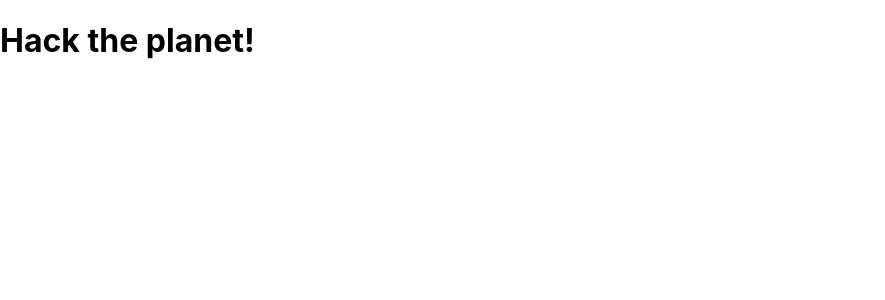
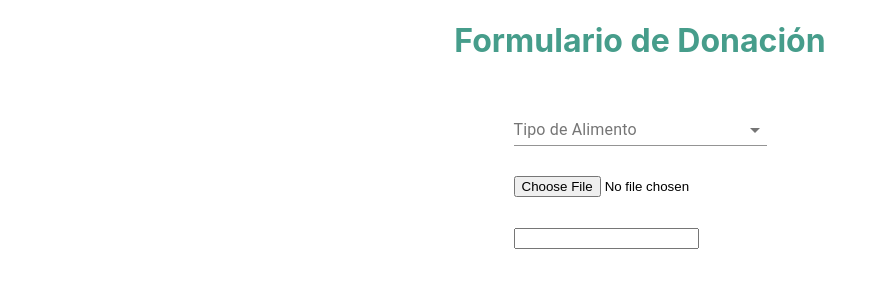
Before and after one commit to Gonzalo9725/Globant-Hackthon, a React (Create React App) app: page / in a window 1280 px wide. Shown: the top 300 px of the page, without its empty margins (0-885 px from the left). Built offline with nearby package versions, Linux system fonts and the light colour scheme.

Commit message:
Basic Donate Form Estructure

```diff
--- a/package.json
+++ b/package.json
@@ -3,11 +3,15 @@
   "version": "0.1.0",
   "private": true,
   "dependencies": {
+    "@material-ui/core": "^4.10.0",
+    "@material-ui/pickers": "^3.2.10",
     "@testing-library/jest-dom": "^4.2.4",
     "@testing-library/react": "^9.5.0",
     "@testing-library/user-event": "^7.2.1",
     "react": "^16.13.1",
+    "react-datepicker": "^2.16.0",
     "react-dom": "^16.13.1",
+    "react-router-dom": "^5.2.0",
     "react-scripts": "3.4.1"
   },
   "scripts": {
--- a/src/App.js
+++ b/src/App.js
@@ -1,10 +1,12 @@
 import React from 'react';
 import './App.css';
+import Donate from './Components/Donate'
+
 
 function App() {
   return (
     <div className="App">
-      <h1>Hack the planet!</h1>
+      <Donate/>
     </div>
   );
 }
--- a/src/Components/Donate.css
+++ b/src/Components/Donate.css
@@ -0,0 +1,15 @@
+.donate-container{
+    display: flex;
+    flex-direction: column;
+    justify-content: flex-start;
+    align-items: center;
+    height: 100vh;
+}
+
+.donate-container h1{
+    color: #469D8B;
+}
+
+.select{
+    margin-bottom: 30px;
+}
--- a/src/Components/Donate.jsx
+++ b/src/Components/Donate.jsx
@@ -1,10 +1,54 @@
-import React from 'react'
+import React, { useState } from 'react'
+import { makeStyles } from '@material-ui/core/styles';
+import InputLabel from '@material-ui/core/InputLabel';
+import MenuItem from '@material-ui/core/MenuItem';
+import FormControl from '@material-ui/core/FormControl';
+import Select from '@material-ui/core/Select';
+import DatePicker from 'react-datepicker';
 import './Donate.css'
+import 'react-datepicker/dist/react-datepicker.css'
+
+const useStyles = makeStyles((theme) => ({
+  formControl: {
+    margin: theme.spacing(2),
+    minWidth: 120,
+  }
+}));
 
 const Donate = () => {
+    const classes = useStyles();
+    const [foodType, setFoodType] = useState('');
+    const [expireDate, setExpiredDate] = useState(null);
+
+    const handleChange = (event) => {
+        setFoodType(event.target.value);
+    };
+
     return (
-        <div>
+        <div className='donate-container'>
+            <h1>Formulario de Donación</h1>
 
+            <FormControl className={classes.formControl} noValidate autoComplete="off">
+                <InputLabel id="demo-simple-select-label">Tipo de Alimento</InputLabel>
+                <Select
+                    className="select"
+                    labelId="demo-simple-select-label"
+                    id="demo-simple-select"
+                    value={foodType}
+                    onChange={handleChange}>
+                    <MenuItem value={'Despensa'}>Despensa</MenuItem>
+                    <MenuItem value={'Frutas'}>Frutas</MenuItem>
+                    <MenuItem value={'Verduras'}>Verduras</MenuItem>
+                    <MenuItem value={'Carnes'}>Carnes</MenuItem>
+                </Select>
+                <input className="select" type="file"/>
+
+                <DatePicker
+                    selected={expireDate}
+                    onChange={date => setExpiredDate(date)}
+                    dateFormat="dd/MM/yyyy"
+                />
+            </FormControl>
         </div>
     )
 }
```
Also changed, not shown: 1 other file (tests, documents, lock files or other folders).
